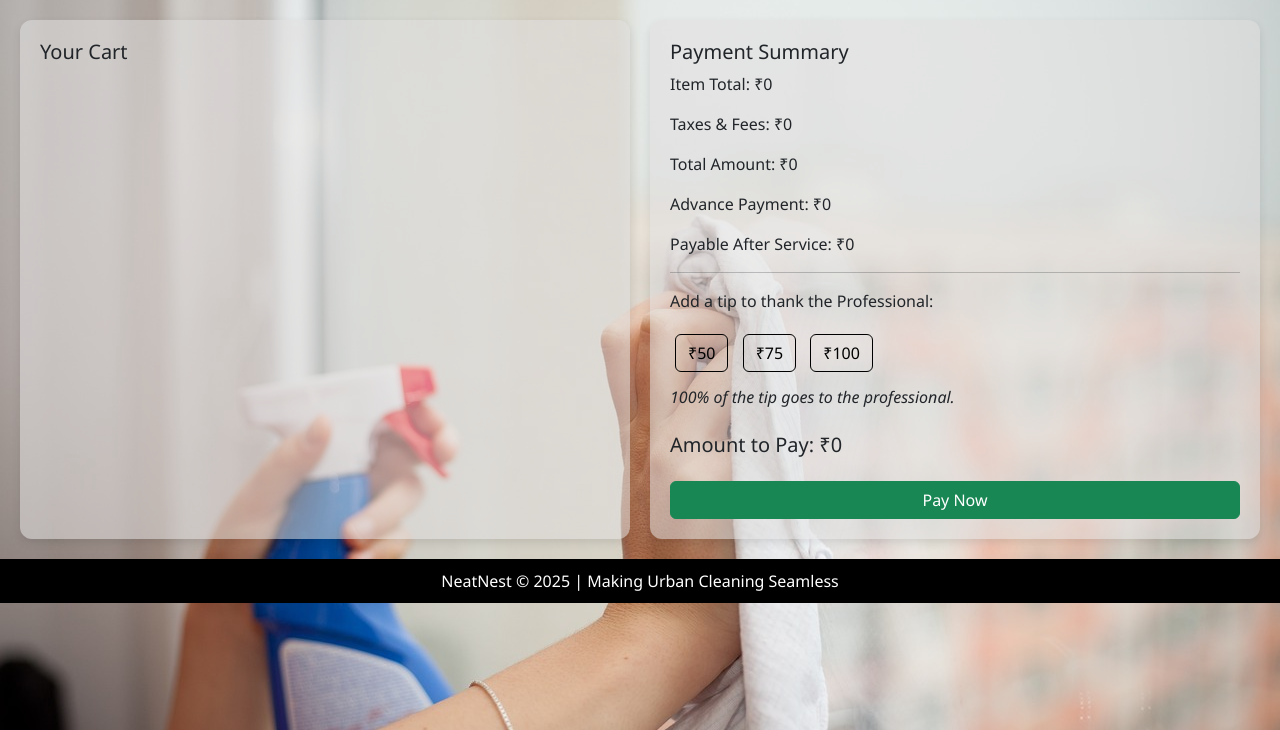
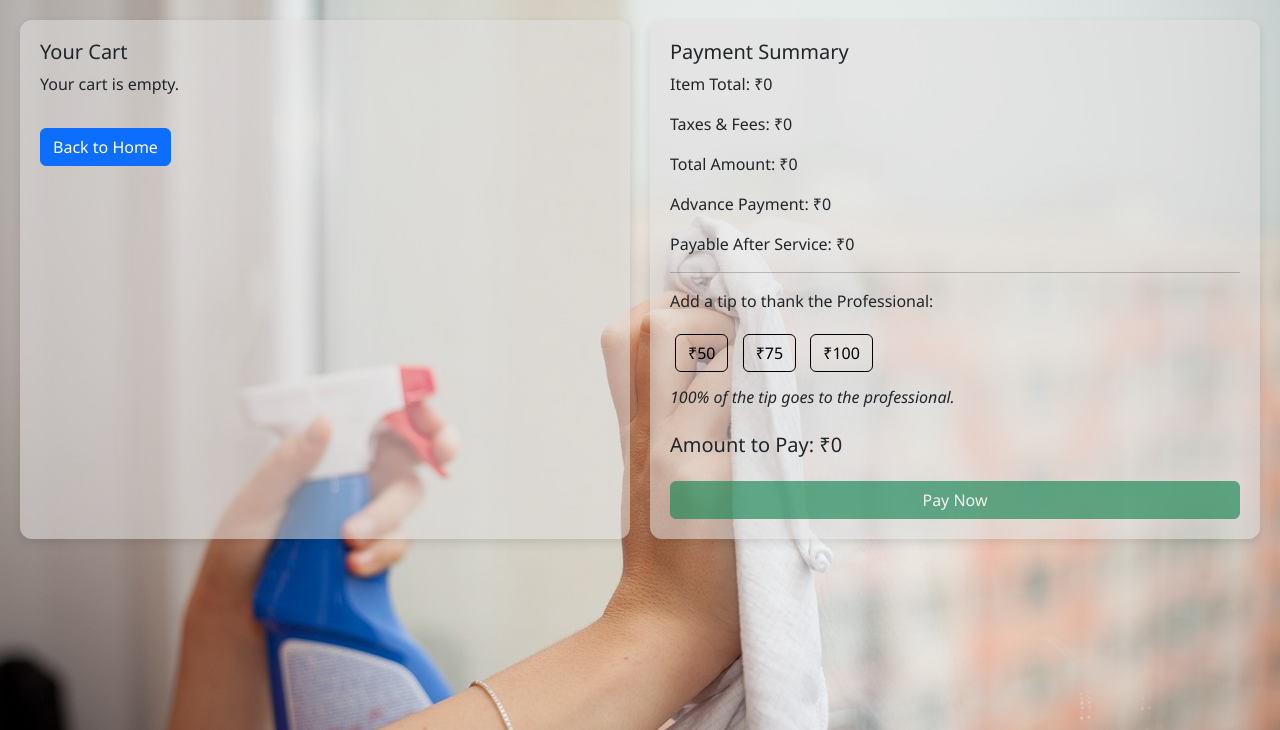
Before and after one commit to azhagi1/Urban_Cleaning_Project, a Flask app: page /check-out in a window 1280 px wide. Shown: the part 70-800 px from the top of the page. Run offline with Flask 3, Linux system fonts and the light colour scheme.

Commit message:
check-out page is updated

```diff
--- a/templates/check-out.html
+++ b/templates/check-out.html
@@ -65,9 +65,10 @@
   <div class="card-box">
     <h5>Your Cart</h5>
     <div id="cart-details">
-        <!-- Example Item -->
       <!-- Filled dynamically -->
     </div>
+    <!-- Back to Home Button -->
+    <a href="/" class="btn btn-primary mt-3">Back to Home</a> <!-- ✅ Added Home Button -->
   </div>
 
   <!-- Payment Details -->
@@ -88,15 +89,10 @@
       </div>
       <p class="mt-2"><em>100% of the tip goes to the professional.</em></p>
       <h5 class="mt-4">Amount to Pay: ₹<span id="final-pay">0</span></h5>
-        <button class="btn btn-success w-100 mt-3">Pay Now</button>
+      <button id="pay-btn" class="btn btn-success w-100 mt-3" disabled>Pay Now</button> <!-- ✅ Disabled by default -->
     </div>
   </div>
 </div>
-
-  <!-- Footer -->
-  <footer>
-    NeatNest &copy; 2025 | Making Urban Cleaning Seamless
-  </footer>
 
 <!-- Script -->
 <script>
@@ -105,8 +101,16 @@
 
   function loadCart() {
     const cartEl = document.getElementById("cart-details");
+    const payBtn = document.getElementById("pay-btn"); // ✅ Get Pay button
     cartEl.innerHTML = '';
     let total = 0;
+
+    if (cartItems.length === 0) {
+      payBtn.disabled = true; // ✅ Disable when empty
+      cartEl.innerHTML = '<p>Your cart is empty.</p>';
+    } else {
+      payBtn.disabled = false; // ✅ Enable if cart has items
+    }
 
     cartItems.forEach((item, i) => {
       total += item.price;
@@ -144,5 +148,6 @@
   window.onload = loadCart;
 </script>
 
+
 </body>
 </html>
```
Lines whose indentation alone changed are shown as unchanged.
